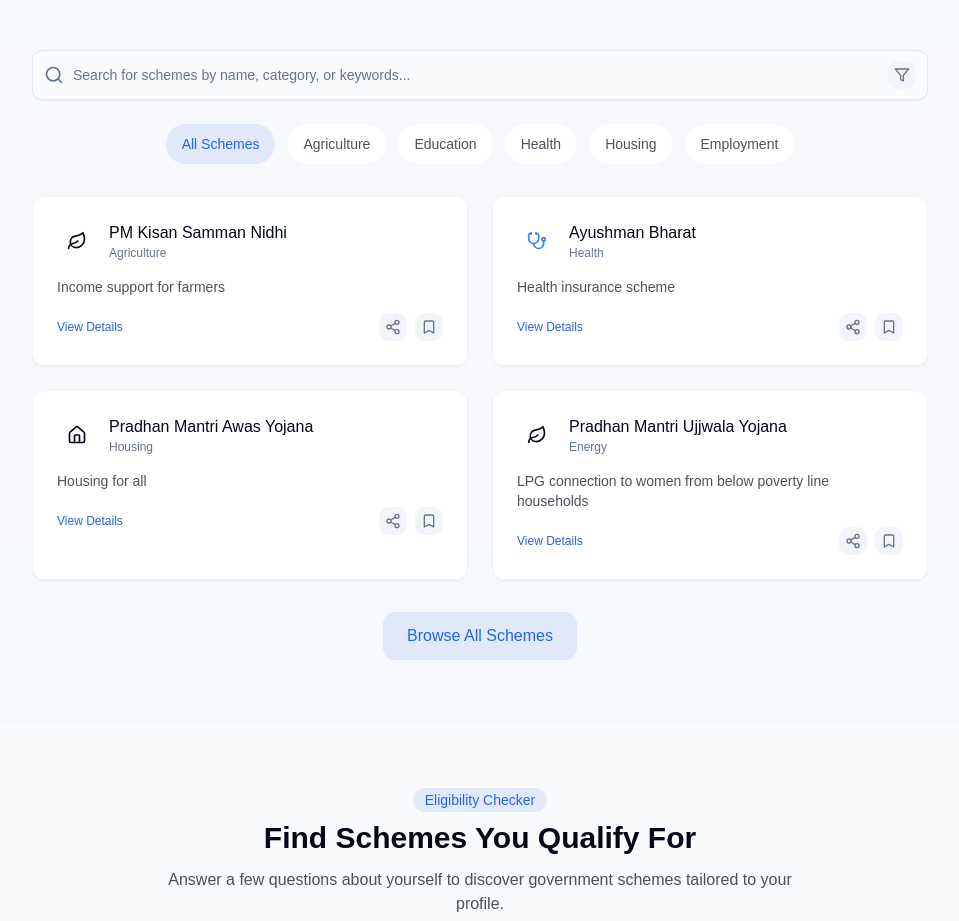
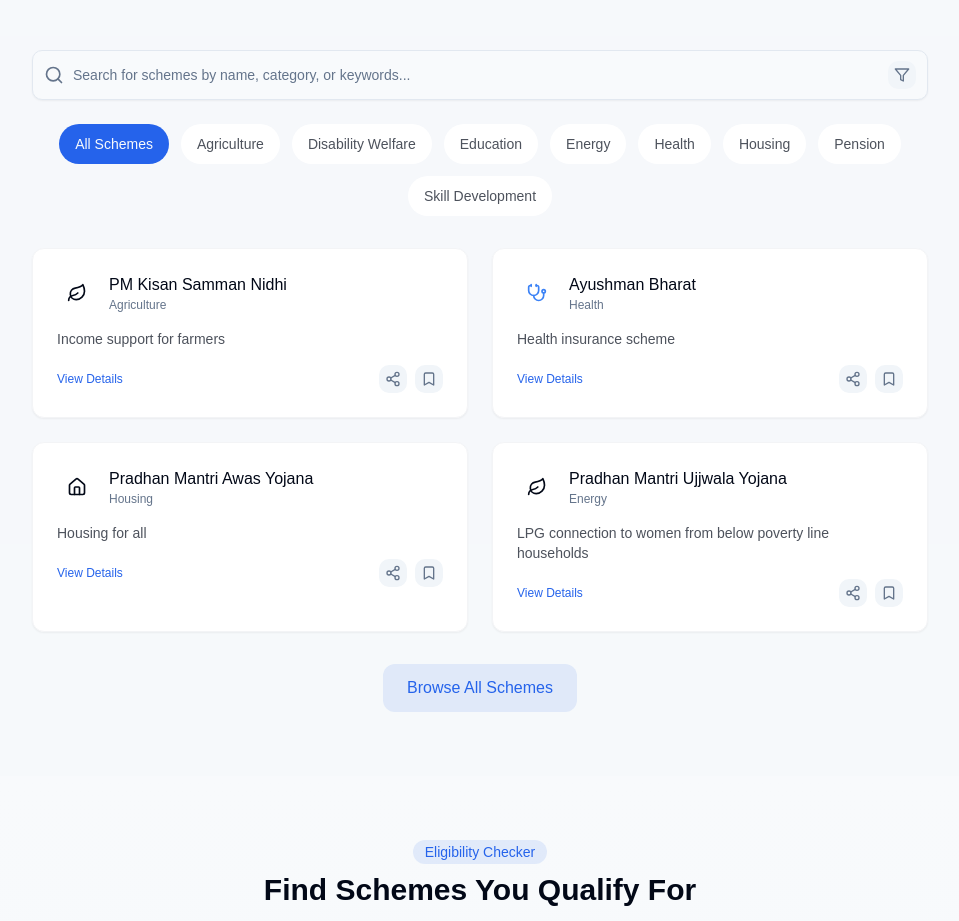
Before and after one commit to radhikaarora795/codeluminators-, a React (Vite) app: page / in a window 1280 px wide. Shown: the part 981-1902 px from the top of the page, without its empty margins (160-1119 px from the left). Built offline with nearby package versions, Linux system fonts and the light colour scheme.

Commit message:
Fix: Implement category filtering
Implement filtering of schemes based on category selection in the SchemeSearch component.

```diff
--- a/src/components/SchemeSearch.tsx
+++ b/src/components/SchemeSearch.tsx
@@ -1,13 +1,16 @@
+
 import React, { useState } from 'react';
 import { useLanguage } from '../context/LanguageContext';
 import { Filter, Search, BookmarkIcon, Share2Icon, Leaf, Stethoscope, School, Home, Briefcase } from 'lucide-react';
-import { schemes } from '../data/schemes';
+import { schemes, getCategories } from '../data/schemes';
 import { Input } from './ui/input';
 import { Button } from './ui/button';
 
 const SchemeSearch: React.FC = () => {
   const { translate } = useLanguage();
   const [searchQuery, setSearchQuery] = useState('');
+  const [selectedCategory, setSelectedCategory] = useState<string | null>(null);
+  const categories = getCategories();
 
   const getCategoryIcon = (category: string) => {
     switch (category.toLowerCase()) {
@@ -45,6 +48,23 @@ const SchemeSearch: React.FC = () => {
     }
   };
 
+  const handleCategoryClick = (category: string | null) => {
+    setSelectedCategory(category);
+  };
+
+  const filteredSchemes = schemes.filter(scheme => {
+    // Filter by search query
+    const matchesSearch = searchQuery === '' ||
+      scheme.name.toLowerCase().includes(searchQuery.toLowerCase()) ||
+      scheme.category.toLowerCase().includes(searchQuery.toLowerCase()) ||
+      scheme.description.toLowerCase().includes(searchQuery.toLowerCase());
+
+    // Filter by category
+    const matchesCategory = selectedCategory === null || scheme.category === selectedCategory;
+
+    return matchesSearch && matchesCategory;
+  });
+
   return (
     <section id="scheme-search" className="py-16 bg-muted/30">
       <div className="container mx-auto px-4">
@@ -81,40 +101,29 @@ const SchemeSearch: React.FC = () => {
 
           <div className="mt-6 flex flex-wrap gap-3 justify-center">
             <Button
-              variant="ghost"
-              className="px-4 py-2 rounded-full bg-primary/10 text-primary text-sm hover:bg-primary/20 transition-colors"
+              variant={selectedCategory === null ? "default" : "ghost"}
+              className={`px-4 py-2 rounded-full ${selectedCategory === null ? 'bg-primary text-primary-foreground' : 'bg-white text-foreground/70'} text-sm transition-colors`}
+              onClick={() => handleCategoryClick(null)}
             >
               {translate("All Schemes")}
             </Button>
-            <button className="px-4 py-2 rounded-full bg-white text-foreground/70 text-sm hover:bg-gray-100 transition-colors">
-              {translate("Agriculture")}
-            </button>
-            <button className="px-4 py-2 rounded-full bg-white text-foreground/70 text-sm hover:bg-gray-100 transition-colors">
-              {translate("Education")}
-            </button>
-            <button className="px-4 py-2 rounded-full bg-white text-foreground/70 text-sm hover:bg-gray-100 transition-colors">
-              {translate("Health")}
-            </button>
-            <button className="px-4 py-2 rounded-full bg-white text-foreground/70 text-sm hover:bg-gray-100 transition-colors">
-              {translate("Housing")}
-            </button>
-            <button className="px-4 py-2 rounded-full bg-white text-foreground/70 text-sm hover:bg-gray-100 transition-colors">
-              {translate("Employment")}
-            </button>
+
+            {categories.map((category) => (
+              <Button
+                key={category}
+                variant={selectedCategory === category ? "default" : "ghost"}
+                className={`px-4 py-2 rounded-full ${selectedCategory === category ? 'bg-primary text-primary-foreground' : 'bg-white text-foreground/70'} text-sm transition-colors`}
+                onClick={() => handleCategoryClick(category)}
+              >
+                {translate(category)}
+              </Button>
+            ))}
           </div>
 
           <div className="mt-8 grid grid-cols-1 md:grid-cols-2 lg:grid-cols-2 gap-6">
-            {schemes
-              .filter(scheme =>
-                searchQuery === '' ||
-                scheme.name.toLowerCase().includes(searchQuery.toLowerCase()) ||
-                scheme.category.toLowerCase().includes(searchQuery.toLowerCase()) ||
-                scheme.description.toLowerCase().includes(searchQuery.toLowerCase())
-              )
-              .slice(0, 4)
-              .map((scheme) => {
-                const colorScheme = getCategoryColorScheme(scheme.category);
-                const Icon = getCategoryIcon(scheme.category);
+            {filteredSchemes.slice(0, 4).map((scheme) => {
+                const colorScheme = scheme.colorScheme || getCategoryColorScheme(scheme.category);
+                const Icon = scheme.icon || getCategoryIcon(scheme.category);
 
                 return (
                   <div key={scheme.id} className="bg-white p-6 rounded-xl shadow-sm border border-gray-100 hover:shadow-md transition-shadow">
@@ -134,10 +143,10 @@ const SchemeSearch: React.FC = () => {
                       </button>
                       <div className="flex items-center space-x-2">
                         <button className="p-1.5 rounded-md bg-muted hover:bg-muted/80 transition-colors">
-                          <Share2Icon className="w-4 h-4 text-muted-foreground" />
+                          {scheme.shareIcon || <Share2Icon className="w-4 h-4 text-muted-foreground" />}
                         </button>
                         <button className="p-1.5 rounded-md bg-muted hover:bg-muted/80 transition-colors">
-                          <BookmarkIcon className="w-4 h-4 text-muted-foreground" />
+                          {scheme.bookmarkIcon || <BookmarkIcon className="w-4 h-4 text-muted-foreground" />}
                         </button>
                       </div>
                     </div>
@@ -146,22 +155,17 @@ const SchemeSearch: React.FC = () => {
               })}
           </div>
 
-          {searchQuery && schemes.filter(scheme =>
-            scheme.name.toLowerCase().includes(searchQuery.toLowerCase()) ||
-            scheme.category.toLowerCase().includes(searchQuery.toLowerCase()) ||
-            scheme.description.toLowerCase().includes(searchQuery.toLowerCase())
-          ).length === 0 ? (
+          {filteredSchemes.length === 0 ? (
             <div className="mt-8 text-center p-8 bg-white rounded-lg border border-gray-100">
               <p className="text-lg font-medium text-foreground/70">
-                {translate("No schemes found matching")} "{searchQuery}"
+                {translate("No schemes found matching")} {searchQuery ? `"${searchQuery}"` : ""}
+                {selectedCategory ? ` ${translate("in")} ${translate(selectedCategory)}` : ""}
               </p>
               <p className="mt-2 text-muted-foreground">
                 {translate("Try a different search term or browse by category")}
               </p>
             </div>
-          ) : null}
-
-          {!searchQuery && (
+          ) : filteredSchemes.length > 4 && (
             <div className="mt-8 text-center">
               <button className="px-6 py-3 rounded-lg bg-primary/10 hover:bg-primary/20 text-primary transition-colors">
                 {translate("Browse All Schemes")}
```
